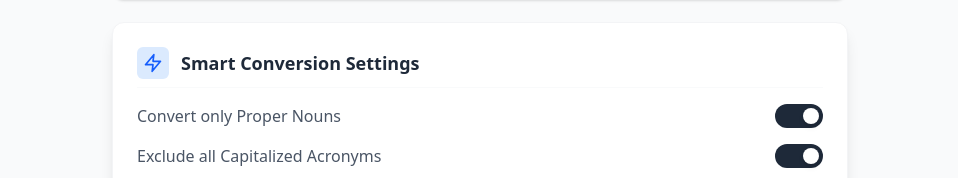
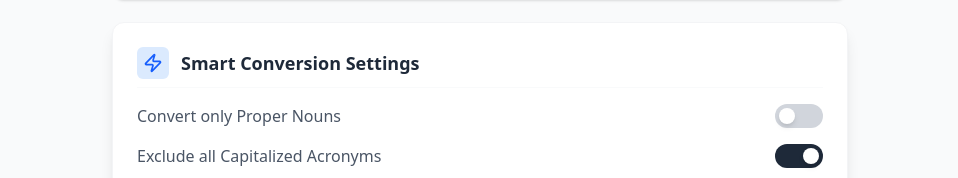
Before and after one commit to EnderKaran/GlyphShift, a React (Vite) app: page / in a window 1280 px wide. Both pictures are taken after a click on the button "Smart Conversion Settings". Shown: the part 432-610 px from the top of the page, without its empty margins (160-1118 px from the left). Built offline with nearby package versions, Linux system fonts and the light colour scheme.

Commit message:
gerekli düzenlemeleri yapildi

```diff
--- a/package.json
+++ b/package.json
@@ -11,6 +11,7 @@
   },
   "dependencies": {
     "@tailwindcss/vite": "^4.1.17",
+    "compromise": "^14.14.4",
     "lucide-react": "^0.554.0",
     "react": "^19.2.0",
     "react-dom": "^19.2.0",
--- a/src/App.tsx
+++ b/src/App.tsx
@@ -3,6 +3,12 @@ import Header from './components/Header';
 import TextInput from './components/TextInput';
 import SettingsPanel from './components/SettingsPanel';
 import OutputCard from './components/OutputCard';
+
+export interface ConversionSettings {
+  properNounsOnly: boolean;
+  excludeAcronyms: boolean;
+  excludeUrls: boolean;
+}
 
 interface FontStyle {
   key: string;
@@ -13,6 +19,16 @@ interface FontStyle {
 const App: React.FC = () => {
   const [inputText, setInputText] = useState<string>('');
   const [isSettingsOpen, setIsSettingsOpen] = useState<boolean>(false);
+
+  const [settings, setSettings] = useState<ConversionSettings>({
+    properNounsOnly: false, // Başlangıçta kapalı olsun
+    excludeAcronyms: true,
+    excludeUrls: false
+  });
+
+  const toggleSetting = (key: keyof ConversionSettings) => {
+    setSettings(prev => ({ ...prev, [key]: !prev[key] }));
+  };
 
   const styles: FontStyle[] = [
     { key: 'cursive', label: 'Cursive', example: 'Cursive Style' },
@@ -47,7 +63,12 @@ const App: React.FC = () => {
         />
 
         {/* Ayarlar Paneli */}
-        {isSettingsOpen && <SettingsPanel />}
+        {isSettingsOpen && (
+          <SettingsPanel
+            settings={settings}
+            onToggle={toggleSetting}
+          />
+        )}
 
         {/* Çıktı Kartları */}
         <div className="grid grid-cols-1 md:grid-cols-2 gap-4 mt-6">
@@ -58,6 +79,7 @@ const App: React.FC = () => {
               fontLabel={style.label}
               example={style.example}
               inputText={inputText}
+              settings={settings}
             />
           ))}
         </div>
--- a/src/components/OutputCard.tsx
+++ b/src/components/OutputCard.tsx
@@ -1,20 +1,33 @@
 import React, { useState } from 'react';
 import { Copy, Check } from 'lucide-react';
 import { transformText } from '../utils/textConverter';
+
+export interface ConversionSettings {
+  properNounsOnly: boolean;
+  excludeAcronyms: boolean;
+  excludeUrls: boolean;
+}
 
 interface OutputCardProps {
   inputText: string;
   fontKey: string;
   fontLabel: string;
   example: string;
+  settings: ConversionSettings;
 }
 
-const OutputCard: React.FC<OutputCardProps> = ({ inputText, fontKey, fontLabel, example }) => {
+const OutputCard: React.FC<OutputCardProps> = ({
+  inputText,
+  fontKey,
+  fontLabel,
+  example,
+  settings
+}) => {
   const [copied, setCopied] = useState<boolean>(false);
 
   const finalText = inputText
-    ? transformText(inputText, fontKey)
-    : transformText(example, fontKey);
+    ? transformText(inputText, fontKey, settings)
+    : transformText(example, fontKey, settings);
 
   const handleCopy = () => {
     if (!finalText) return;
@@ -29,6 +42,7 @@ const OutputCard: React.FC<OutputCardProps> = ({ inputText, fontKey, fontLabel,
 
   return (
     <div className="bg-white p-6 rounded-xl shadow-sm border border-gray-100 hover:shadow-md hover:border-blue-100 transition-all duration-200 flex flex-col h-full group">
+
       {/* Başlık */}
       <div className="flex justify-between items-start mb-3">
         <h3 className="text-xs font-bold text-gray-400 uppercase tracking-wider group-hover:text-blue-500 transition-colors">
--- a/src/components/SettingsPanel.tsx
+++ b/src/components/SettingsPanel.tsx
@@ -1,36 +1,56 @@
-import { FiZap } from 'react-icons/fi'; // Sihirli değnek hissi için şimşek ikonu
+import React from 'react';
+import { Zap } from 'lucide-react';
 
-const SettingsPanel = () => {
-  // Şimdilik statik ayarlar listesi
-  const settings = [
-    { id: 1, label: 'Convert only Proper Nouns', active: true },
-    { id: 2, label: 'Exclude all Capitalized Acronyms', active: true },
-    { id: 3, label: 'Exclude URLs and Emails', active: false },
+export interface ConversionSettings {
+  properNounsOnly: boolean;
+  excludeAcronyms: boolean;
+  excludeUrls: boolean;
+}
+
+interface SettingsPanelProps {
+  settings: ConversionSettings;
+  onToggle: (key: keyof ConversionSettings) => void;
+}
+
+const SettingsPanel: React.FC<SettingsPanelProps> = ({ settings, onToggle }) => {
+
+  const settingItems: { id: keyof ConversionSettings; label: string }[] = [
+    { id: 'properNounsOnly', label: 'Convert only Proper Nouns' },
+    { id: 'excludeAcronyms', label: 'Exclude all Capitalized Acronyms' },
+    { id: 'excludeUrls', label: 'Exclude URLs and Emails' },
   ];
 
   return (
     <div className="bg-white p-6 mb-6 rounded-xl shadow-lg border border-gray-100 animate-fade-in-down">
-      {/* Başlık */}
       <div className="flex items-center mb-4 pb-2 border-b border-gray-50">
         <span className="bg-blue-100 p-1.5 rounded-md text-blue-600 mr-3">
-          <FiZap className="w-5 h-5" />
+          <Zap className="w-5 h-5" />
         </span>
         <h2 className="text-lg font-semibold text-gray-800">
           Smart Conversion Settings
         </h2>
       </div>
 
-      {/* Toggle Listesi */}
       <div className="space-y-4">
-        {settings.map((item) => (
-          <div key={item.id} className="flex items-center justify-between group cursor-pointer">
-            <span className="text-gray-600 group-hover:text-gray-900 transition-colors">
+        {settingItems.map((item) => (
+          <div
+            key={item.id}
+            onClick={() => onToggle(item.id)}
+            className="flex items-center justify-between group cursor-pointer select-none"
+          >
+            <span className="text-gray-600 group-hover:text-gray-900 transition-colors font-medium">
               {item.label}
             </span>
 
-            {/* Custom Toggle Switch Tasarımı */}
-            <div className={`w-12 h-6 flex items-center rounded-full p-1 duration-300 cursor-pointer ${item.active ? 'bg-gray-800' : 'bg-gray-300'}`}>
-              <div className={`bg-white w-4 h-4 rounded-full shadow-md transform duration-300 ${item.active ? 'translate-x-6' : ''}`}></div>
+            {/* Dinamik Toggle Switch */}
+            <div
+              className={`w-12 h-6 flex items-center rounded-full p-1 duration-300 cursor-pointer
+              ${settings[item.id] ? 'bg-gray-800' : 'bg-gray-300'}`}
+            >
+              <div
+                className={`bg-white w-4 h-4 rounded-full shadow-md transform duration-300
+                ${settings[item.id] ? 'translate-x-6' : ''}`}
+              ></div>
             </div>
           </div>
         ))}
--- a/src/utils/textConverter.tsx
+++ b/src/utils/textConverter.tsx
@@ -1,8 +1,19 @@
 import { FONTS } from '../components/characterMaps';
 
-export const transformText = (text: string, fontKey: string): string => {
+
+interface Settings {
+  properNounsOnly: boolean;
+  excludeAcronyms: boolean;
+  excludeUrls: boolean;
+}
+
+export const transformText = (text: string, fontKey: string, settings?: Settings): string => {
   const map = FONTS[fontKey];
   if (!map) return text;
+
+  if (settings?.properNounsOnly) {
+
+  }
 
   return text
     .split('')
```
Also changed, not shown: 1 other file (tests, documents, lock files or other folders).
